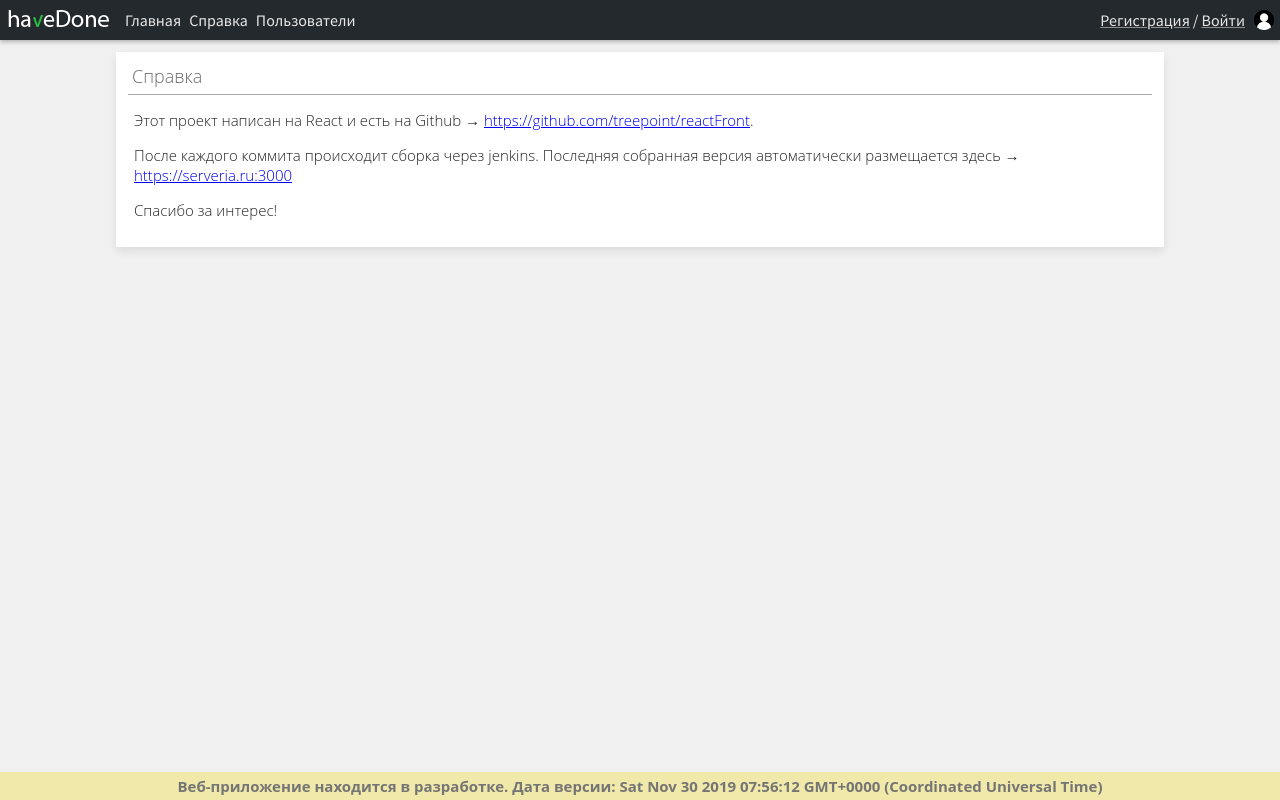
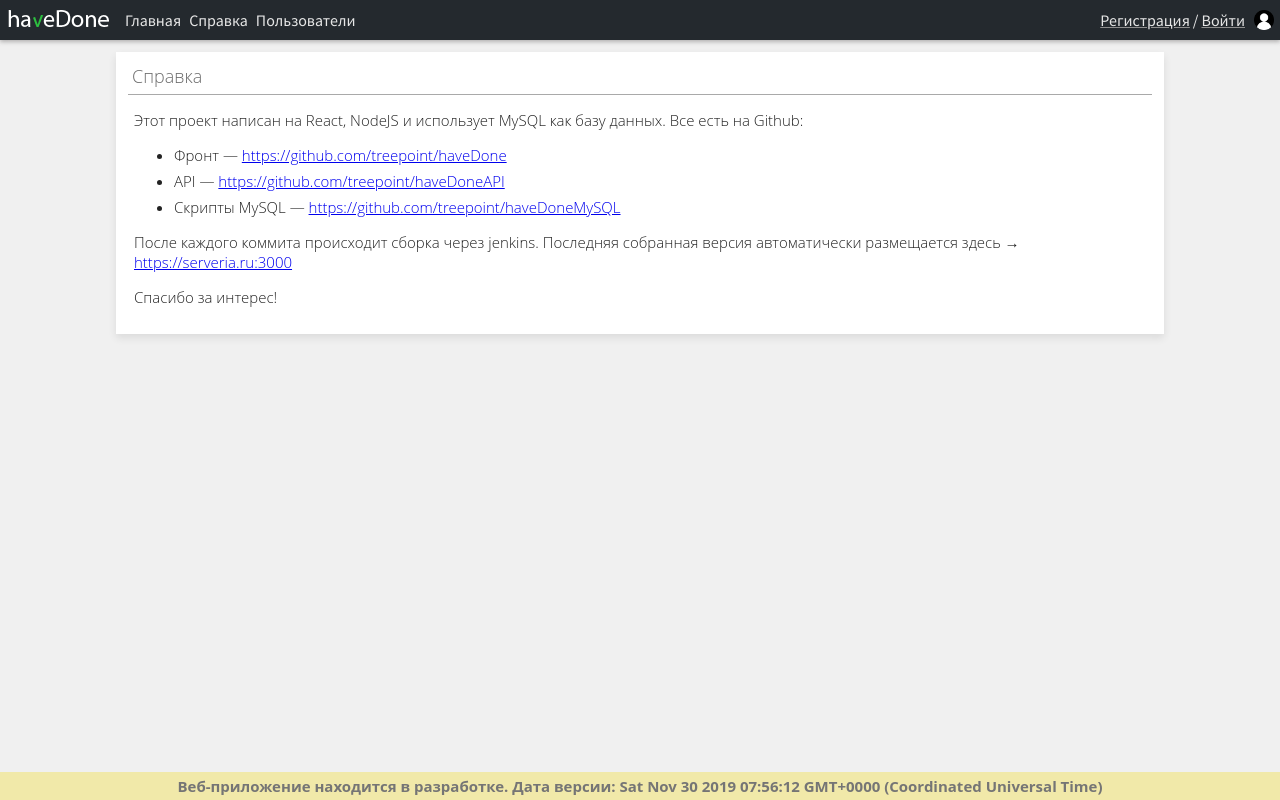
Before and after one commit to treepoint/reactFront, a React (Create React App) app: page /about in a window 1280 px wide. Built offline with nearby package versions, Linux system fonts and the light colour scheme; no server answers.

Commit message:
add information to about page and make dynamic broadcast message height

```diff
--- a/src/Components/BroadCastMessage/BroadCastMessage.css
+++ b/src/Components/BroadCastMessage/BroadCastMessage.css
@@ -1,12 +1,12 @@
 .broadCastMessage {
-  height: 24px;
+  height: max-content;
   width: 100%;
   background: #f2dc2b5c;
   color: #757575;
   text-align: center;
   font-weight: bold;
   display: block;
-  padding-top: 4px;
+  padding: 4px 0;
   position: absolute;
   bottom: 0;
 }
--- a/src/Containers/Contents/About.js
+++ b/src/Containers/Contents/About.js
@@ -6,11 +6,28 @@ class About extends React.Component {
     return (
       <Page title="Справка">
         <p>
-          Этот проект написан на React и есть на Github →{" "}
-          <a href="https://github.com/treepoint/reactFront">
-            https://github.com/treepoint/reactFront
-          </a>
-          .
+          Этот проект написан на React, NodeJS и использует MySQL как базу
+          данных. Все есть на Github:
+          <ul>
+            <li>
+              Фронт —{" "}
+              <a href="https://github.com/treepoint/haveDone">
+                https://github.com/treepoint/haveDone
+              </a>
+            </li>
+            <li>
+              API —{" "}
+              <a href="https://github.com/treepoint/haveDoneAPI">
+                https://github.com/treepoint/haveDoneAPI
+              </a>
+            </li>
+            <li>
+              Скрипты MySQL —{" "}
+              <a href="https://github.com/treepoint/haveDoneMySQL">
+                https://github.com/treepoint/haveDoneMySQL
+              </a>
+            </li>
+          </ul>
         </p>
         <p>
           После каждого коммита происходит сборка через jenkins. Последняя
```
